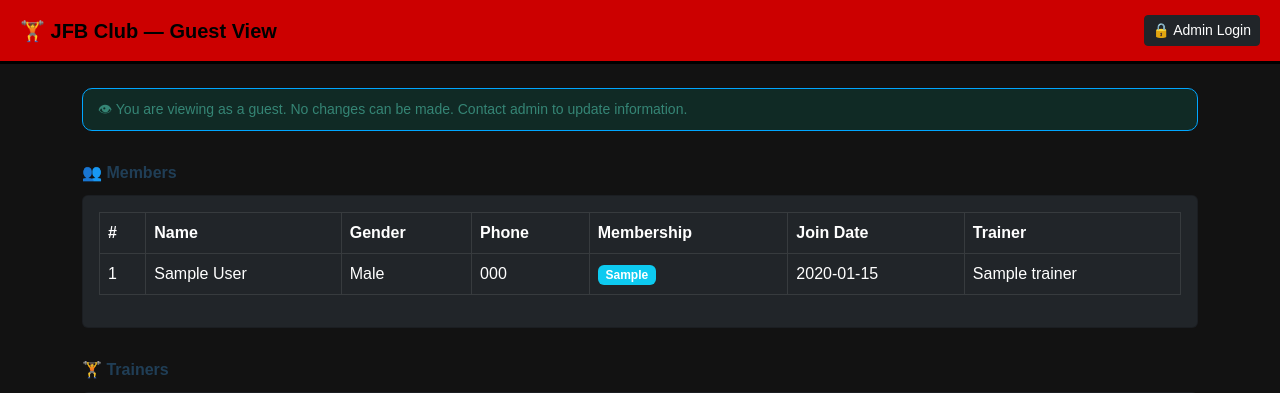
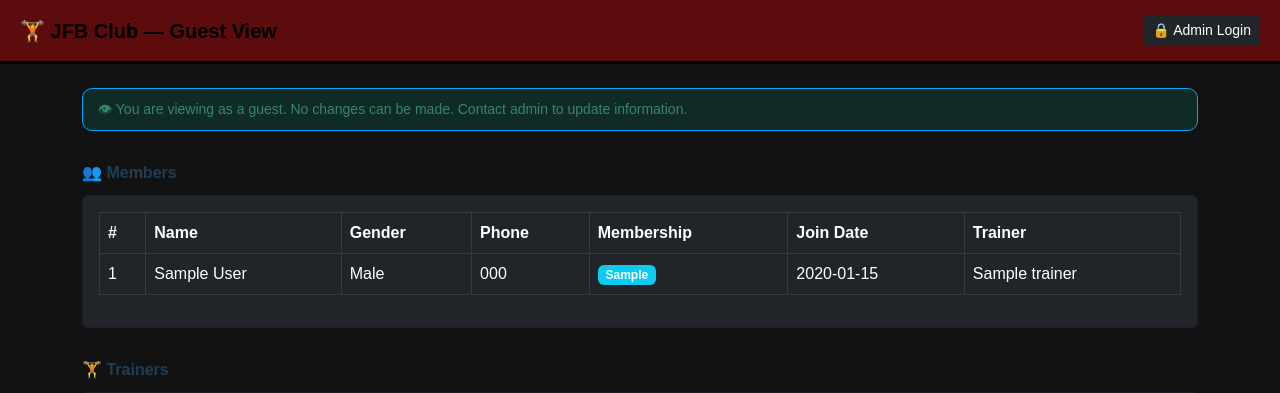
Before and after one commit to huzaifakhanrshk-cmyk/GymFitnessDB, a Flask app: page /guest in a window 1280 px wide. Shown: the top 393 px of the page. Run offline with Flask 3, Linux system fonts and the light colour scheme; tables that the repository leaves empty hold one stand-in row (values such as "Sample post"); data that the repository does not hold is empty.

Commit message:
Change guest top bar to red

```diff
--- a/templates/guest.html
+++ b/templates/guest.html
@@ -6,7 +6,7 @@
     <link href="https://cdn.jsdelivr.net/npm/bootstrap@5.3.0/dist/css/bootstrap.min.css" rel="stylesheet">
     <style>
         body { background-color: #121212; color: white; font-family: Arial; }
-        .top-bar { background: #cc0000;
+        .top-bar { background: #5c0c0c;
            padding: 15px 20px; color: black; font-weight: bold; font-size: 20px;
            display: flex; justify-content: space-between; align-items: center;
            border-bottom: 3px solid black; }
```
